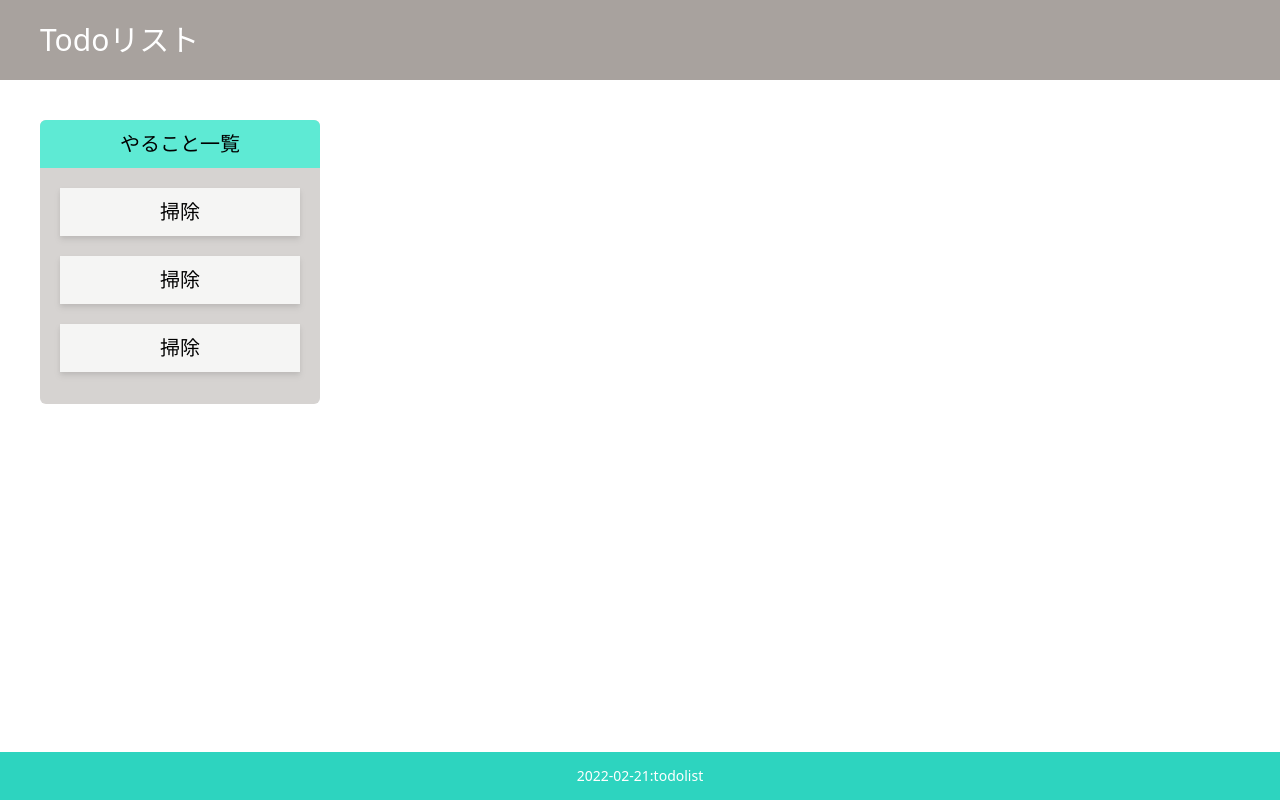
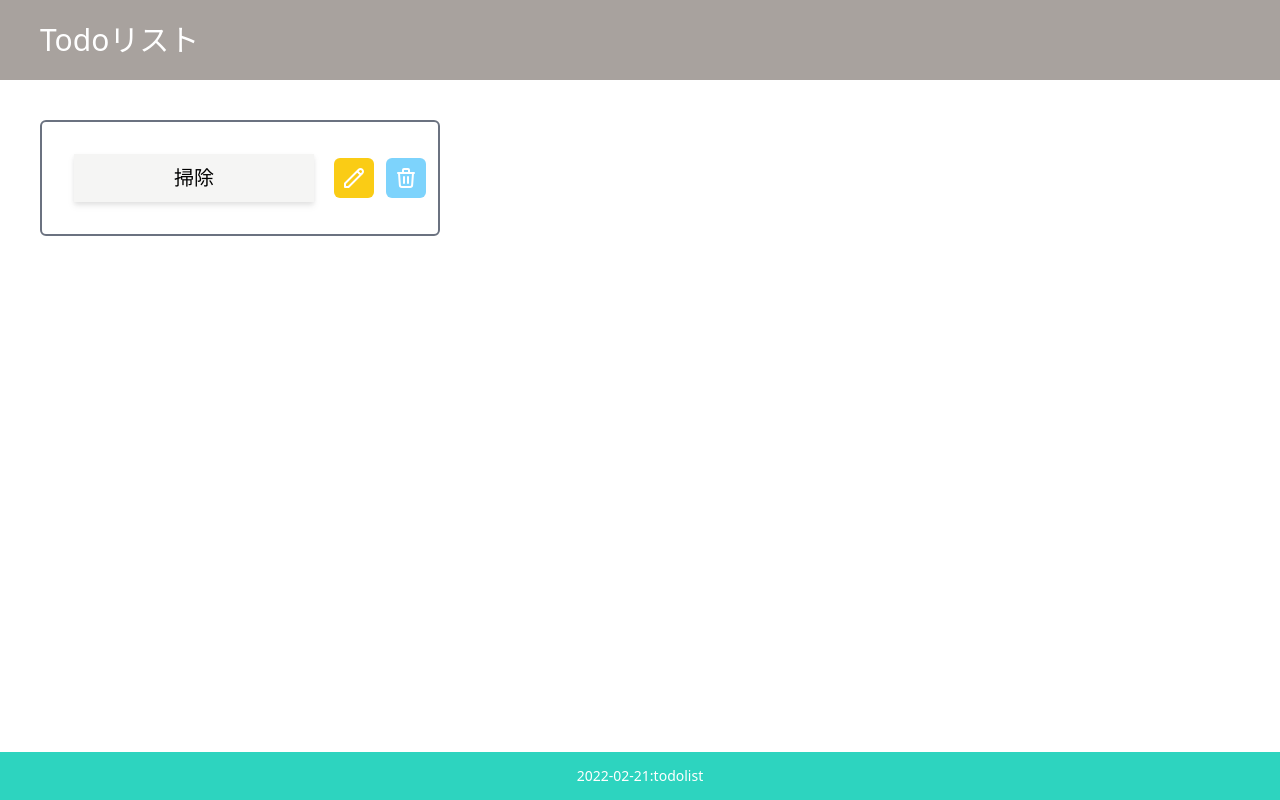
Before and after one commit to koda-momo/graphql-todolist, a Next.js app in the folder todolist/: page / in a window 1280 px wide. Built offline with nearby package versions, Linux system fonts and the light colour scheme.

Commit message:
ボタン追加

```diff
--- /dev/null
+++ b/todolist/src/components/Pencil.tsx
@@ -0,0 +1,27 @@
+import { FC, memo } from "react";
+
+export const Pencil: FC = memo(() => {
+  return (
+    <>
+      <button
+        type="button"
+        className="bg-yellow-400 w-10 h-10 flex items-center justify-center rounded-md text-white"
+      >
+        <svg
+          xmlns="http://www.w3.org/2000/svg"
+          className="h-6 w-6"
+          fill="none"
+          viewBox="0 0 24 24"
+          stroke="currentColor"
+        >
+          <path
+            stroke-linecap="round"
+            stroke-linejoin="round"
+            stroke-width="2"
+            d="M15.232 5.232l3.536 3.536m-2.036-5.036a2.5 2.5 0 113.536 3.536L6.5 21.036H3v-3.572L16.732 3.732z"
+          />
+        </svg>
+      </button>
+    </>
+  );
+});
--- a/todolist/src/components/TodoList.tsx
+++ b/todolist/src/components/TodoList.tsx
@@ -1,20 +1,24 @@
 import { FC, memo } from "react";
+import { TrashBox } from "./TrashBox";
+import { Pencil } from "./Pencil";
 
 export const TodoList: FC = memo(() => {
   return (
     <>
-      <div className="bg-stone-300 m-10 pb-3 rounded-md">
-        <div className="w-full h-12 bg-teal-300 flex items-center justify-center text-xl rounded-t-md">
+      <div className="border-solid border-2 border-gray-500 m-10 p-3 rounded-md">
+        {/* <div className="w-full h-12 bg-teal-300 flex items-center justify-center text-xl rounded-t-md">
           やること一覧
-        </div>
-        <div className="m-5 bg-stone-100 drop-shadow-md w-60 h-12 flex items-center justify-center text-xl">
-          掃除
-        </div>
-        <div className="m-5 bg-stone-100 drop-shadow-md w-60 h-12 flex items-center justify-center text-xl">
-          掃除
-        </div>
-        <div className="m-5 bg-stone-100 drop-shadow-md w-60 h-12 flex items-center justify-center text-xl">
-          掃除
+        </div> */}
+        <div className="flex items-center">
+          <div className="m-5 bg-stone-100 drop-shadow-md w-60 h-12 flex items-center justify-center text-xl">
+            掃除
+          </div>
+          <div>
+            <Pencil />
+          </div>
+          <div className="ml-3">
+            <TrashBox />
+          </div>
         </div>
       </div>
     </>
--- /dev/null
+++ b/todolist/src/components/TrashBox.tsx
@@ -0,0 +1,27 @@
+import { FC, memo } from "react";
+
+export const TrashBox: FC = memo(() => {
+  return (
+    <>
+      <button
+        type="button"
+        className="bg-sky-300 w-10 h-10 flex items-center justify-center rounded-md text-white"
+      >
+        <svg
+          xmlns="http://www.w3.org/2000/svg"
+          className="h-6 w-6"
+          fill="none"
+          viewBox="0 0 24 24"
+          stroke="currentColor"
+        >
+          <path
+            stroke-linecap="round"
+            stroke-linejoin="round"
+            stroke-width="2"
+            d="M19 7l-.867 12.142A2 2 0 0116.138 21H7.862a2 2 0 01-1.995-1.858L5 7m5 4v6m4-6v6m1-10V4a1 1 0 00-1-1h-4a1 1 0 00-1 1v3M4 7h16"
+          />
+        </svg>
+      </button>
+    </>
+  );
+});
```
